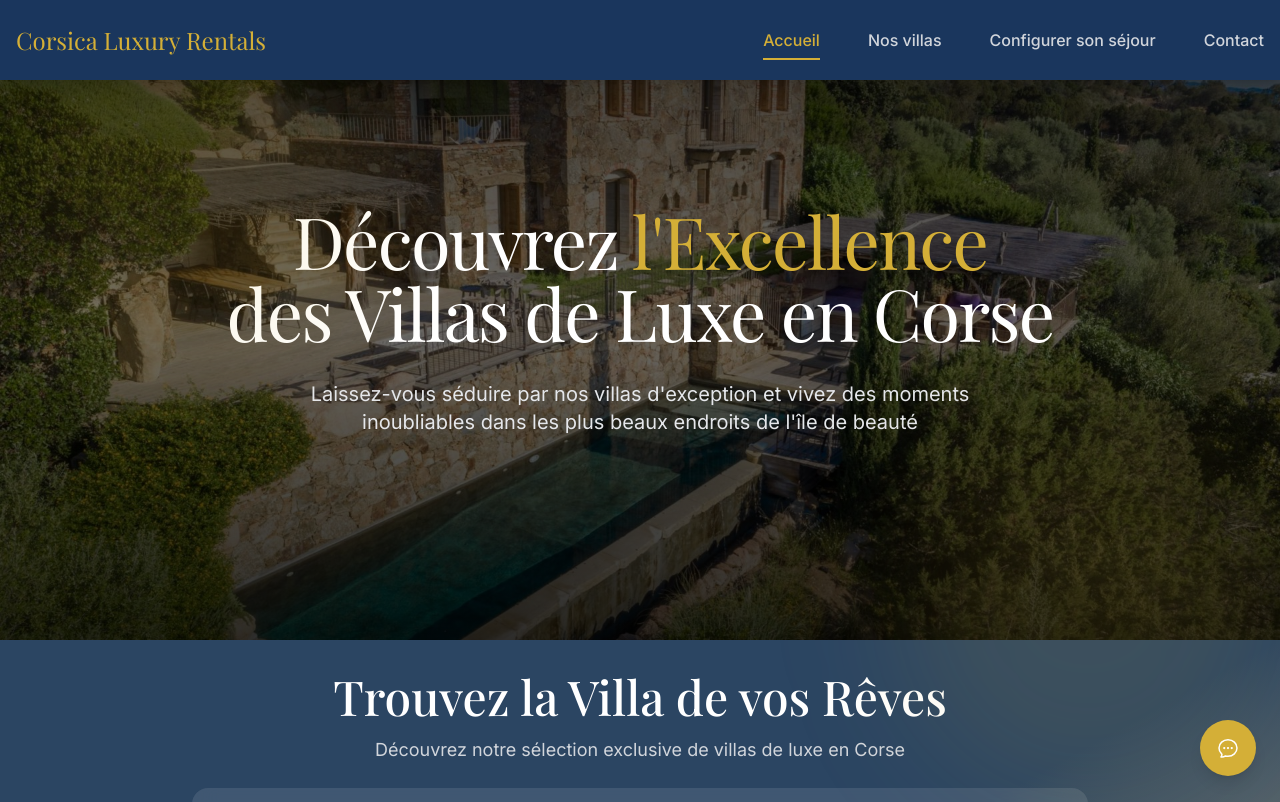
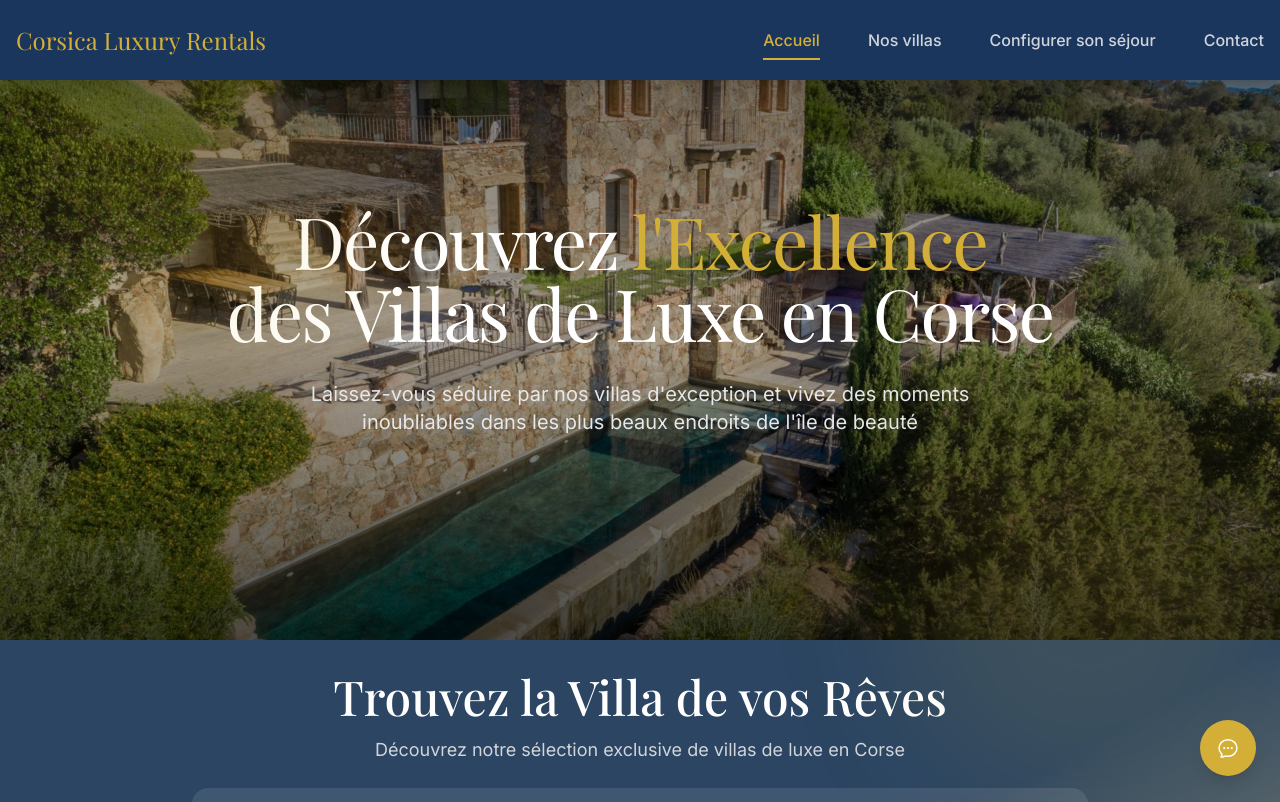
Before and after one commit to Cid57/Corsica-Luxury-Rentals, a Next.js app: page / in a window 1280 px wide. Shown: the top 802 px of the page. Built offline with nearby package versions, Linux system fonts and the light colour scheme.

Commit message:
fix: corriger les chemins d'images pour GitHub Pages

```diff
--- a/src/components/home/Hero.tsx
+++ b/src/components/home/Hero.tsx
@@ -8,22 +8,16 @@ import Image from 'next/image';
 import { getImagePath } from '@/utils/imagePath';
 
 export default function Hero() {
+  const backgroundImageStyle = {
+    backgroundImage: `url(${process.env.NODE_ENV === 'production' ? '/Corsica-Luxury-Rentals' : ''}/images/porto-vecchio-1.jpg)`,
+    backgroundSize: 'cover',
+    backgroundPosition: '50% 30%',
+  };
+
   return (
     <>
       {/* Hero section avec image */}
-      <section className="relative h-[80vh]">
-        {/* Image de fond */}
-        <div className="absolute inset-0">
-          <Image
-            src={getImagePath('/images/porto-vecchio-1.jpg')}
-            alt="Vue de Porto-Vecchio"
-            fill
-            priority
-            className="object-cover brightness-[0.6]"
-            style={{ objectPosition: '50% 30%' }}
-          />
-        </div>
-
+      <section className="relative h-[80vh]" style={backgroundImageStyle}>
         {/* Overlay graduel */}
         <div className="absolute inset-0 bg-gradient-to-b from-black/60 via-black/30 to-black/70" />
 
--- a/src/components/villa/AmenitiesList.tsx
+++ b/src/components/villa/AmenitiesList.tsx
@@ -9,23 +9,21 @@ interface AmenitiesListProps {
   amenities: string[];
 }
 
-export default function AmenitiesList({ amenities }: AmenitiesListProps) {
+export default function AmenitiesList({ amenities }: { amenities: string[] }) {
   return (
-    <div className="grid grid-cols-2 md:grid-cols-3 gap-4">
+    <div className="grid grid-cols-2 md:grid-cols-3 gap-3">
       {amenities.map((amenity, index) => (
-        <motion.div
+        <div
           key={index}
-          className="flex items-center gap-2 p-3 bg-gray-50 rounded-xl"
-          initial={{ opacity: 0, y: 20 }}
-          animate={{ opacity: 1, y: 0 }}
-          transition={{ delay: index * 0.1 }}
+          className="flex items-center gap-2 p-2 rounded-lg bg-gray-50 hover:bg-gray-100 transition-colors duration-300"
         >
           {amenity === 'WiFi' && <BsWifi className="w-5 h-5 text-gray-600" />}
           {amenity === 'Piscine' && <TbPool className="w-5 h-5 text-gray-600" />}
           {amenity === 'Animaux acceptés' && <MdPets className="w-5 h-5 text-gray-600" />}
           {amenity === 'Service de ménage' && <MdOutlineCleaningServices className="w-5 h-5 text-gray-600" />}
-          <span>{amenity}</span>
-        </motion.div>
+          {!(amenity === 'WiFi' || amenity === 'Piscine' || amenity === 'Animaux acceptés' || amenity === 'Service de ménage') && <span className="w-1.5 h-1.5 rounded-full bg-luxury-gold"></span>}
+          <span className="text-xs text-gray-600">{amenity}</span>
+        </div>
       ))}
     </div>
   );
--- a/src/components/villa/BookingFormWrapper.tsx
+++ b/src/components/villa/BookingFormWrapper.tsx
@@ -2,6 +2,7 @@
 
 import { Villa } from '@/types/villa';
 import BookingForm from '@/components/booking/BookingForm';
+import { FaInfoCircle } from 'react-icons/fa';
 
 interface BookingFormWrapperProps {
   villa: Villa;
@@ -9,9 +10,38 @@ interface BookingFormWrapperProps {
 
 export default function BookingFormWrapper({ villa }: BookingFormWrapperProps) {
   return (
-    <BookingForm
-      villaId={villa.id}
-      pricePerNight={villa.pricePerNight}
-    />
+    <div className="bg-white rounded-xl shadow-sm border border-gray-100 p-6">
+      <div className="flex items-center justify-between mb-4">
+        <div>
+          <span className="text-2xl font-serif text-gray-900">{villa.pricePerNight}€</span>
+          <span className="text-sm text-gray-500 ml-1">/ nuit</span>
+        </div>
+        <div className="px-3 py-1 bg-luxury-gold/10 text-luxury-gold rounded-full text-xs font-medium">
+          Disponible
+        </div>
+      </div>
+
+      <div className="space-y-4">
+        <div className="p-3 rounded-lg bg-gray-50 border border-gray-100">
+          <div className="flex items-center gap-2 text-gray-600 mb-1">
+            <FaInfoCircle className="text-luxury-gold w-4 h-4" />
+            <span className="text-xs font-medium">Informations</span>
+          </div>
+          <ul className="text-xs text-gray-500 space-y-1">
+            <li>• Check-in: 15h00</li>
+            <li>• Check-out: 11h00</li>
+          </ul>
+        </div>
+
+        <BookingForm
+          villaId={villa.id}
+          pricePerNight={villa.pricePerNight}
+        />
+
+        <p className="text-center text-xs text-gray-500">
+          Vous ne serez pas débité immédiatement
+        </p>
+      </div>
+    </div>
   );
 }
--- a/src/components/villa/VillaCard.tsx
+++ b/src/components/villa/VillaCard.tsx
@@ -11,7 +11,7 @@ interface VillaCardProps {
 
 export default function VillaCard({ villa }: VillaCardProps) {
   return (
-    <Link href={`/villas/${villa.id}`} className="group mx-auto w-full max-w-md">
+    <Link href={`/villas/${villa.id}/reservation`} className="group mx-auto w-full max-w-md">
       <div className="bg-white rounded-2xl overflow-hidden shadow-sm hover:shadow-xl transition-all duration-300">
         <div className="relative h-72">
           <div className="absolute top-4 right-4 z-10">
--- a/src/data/villas.ts
+++ b/src/data/villas.ts
@@ -1,4 +1,6 @@
 import { Villa } from '@/types/villa';
+
+const basePath = process.env.NODE_ENV === 'production' ? '/Corsica-Luxury-Rentals' : '';
 
 export const villas: Villa[] = [
   {
@@ -8,8 +10,8 @@ export const villas: Villa[] = [
     description: "Villa de charme située dans la vieille ville de Bonifacio avec vue imprenable sur les falaises.",
     pricePerNight: 950,
     images: [
-      "/images/bonifacio-1.jpg",
-      "/images/house-1.jpg"
+      `${basePath}/images/bonifacio-1.jpg`,
+      `${basePath}/images/house-1.jpg`
     ],
     bedrooms: 3,
     bathrooms: 2,
@@ -25,8 +27,8 @@ export const villas: Villa[] = [
     description: "Magnifique villa contemporaine avec accès direct à la plage de Santa Giulia.",
     pricePerNight: 1200,
     images: [
-      "/images/porto-vecchio-1.jpg",
-      "/images/porto-vecchio-2.jpg"
+      `${basePath}/images/porto-vecchio-1.jpg`,
+      `${basePath}/images/porto-vecchio-2.jpg`
     ],
     bedrooms: 4,
     bathrooms: 3,
@@ -42,8 +44,8 @@ export const villas: Villa[] = [
     description: "Villa d'exception nichée dans les hauteurs de Bonifacio avec vue panoramique sur la mer.",
     pricePerNight: 1100,
     images: [
-      "/images/house-1.jpg",
-      "/images/house-2.jpg"
+      `${basePath}/images/house-1.jpg`,
+      `${basePath}/images/house-2.jpg`
     ],
     bedrooms: 3,
     bathrooms: 2,
@@ -59,8 +61,8 @@ export const villas: Villa[] = [
     description: "Villa moderne avec piscine chauffée, située à quelques minutes des plus belles plages.",
     pricePerNight: 850,
     images: [
-      "/images/house-2.jpg",
-      "/images/house-3.jpg"
+      `${basePath}/images/house-2.jpg`,
+      `${basePath}/images/house-3.jpg`
     ],
     bedrooms: 2,
     bathrooms: 2,
@@ -76,8 +78,8 @@ export const villas: Villa[] = [
     description: "Élégante villa avec vue sur le port de plaisance de Bonifacio.",
     pricePerNight: 980,
     images: [
-      "/images/marina.jpg",
-      "/images/house-1.jpg"
+      `${basePath}/images/marina.jpg`,
+      `${basePath}/images/house-1.jpg`
     ],
     bedrooms: 3,
     bathrooms: 2,
@@ -93,8 +95,8 @@ export const villas: Villa[] = [
     description: "Villa de luxe face à la baie de Calvi avec vue imprenable sur la citadelle.",
     pricePerNight: 1300,
     images: [
-      "/images/house-1.jpg",
-      "/images/house-2.jpg"
+      `${basePath}/images/house-1.jpg`,
+      `${basePath}/images/house-2.jpg`
     ],
     bedrooms: 5,
     bathrooms: 4,
@@ -110,8 +112,8 @@ export const villas: Villa[] = [
     description: "Charmante villa avec vue sur le golfe de Saint-Florent et les vignobles du Patrimonio.",
     pricePerNight: 890,
     images: [
-      "/images/Saint-florent.jpg",
-      "/images/house-3.jpg"
+      `${basePath}/images/Saint-florent.jpg`,
+      `${basePath}/images/house-3.jpg`
     ],
     bedrooms: 3,
     bathrooms: 2,
@@ -127,8 +129,8 @@ export const villas: Villa[] = [
     description: "Villa de prestige située dans un domaine privé, à proximité de la plage de Palombaggia.",
     pricePerNight: 1400,
     images: [
-      "/images/porto-vecchio-2.jpg",
-      "/images/house-1.jpg"
+      `${basePath}/images/porto-vecchio-2.jpg`,
+      `${basePath}/images/house-1.jpg`
     ],
     bedrooms: 4,
     bathrooms: 3,
@@ -144,8 +146,8 @@ export const villas: Villa[] = [
     description: "Somptueuse villa avec vue panoramique sur le golfe d'Ajaccio et les îles Sanguinaires.",
     pricePerNight: 1600,
     images: [
-      "/images/house-1.jpg",
-      "/images/house-2.jpg"
+      `${basePath}/images/house-1.jpg`,
+      `${basePath}/images/house-2.jpg`
     ],
     bedrooms: 6,
     bathrooms: 5,
@@ -161,8 +163,8 @@ export const villas: Villa[] = [
     description: "Villa contemporaine surplombant la baie de L'Île-Rousse avec accès privé à la plage.",
     pricePerNight: 1150,
     images: [
-      "/images/house-2.jpg",
-      "/images/house-3.jpg"
+      `${basePath}/images/house-2.jpg`,
+      `${basePath}/images/house-3.jpg`
     ],
     bedrooms: 4,
     bathrooms: 3,
@@ -178,8 +180,8 @@ export const villas: Villa[] = [
     description: "Élégante villa de style toscan avec vue sur le vieux port de Bastia.",
     pricePerNight: 980,
     images: [
-      "/images/house-3.jpg",
-      "/images/house-1.jpg"
+      `${basePath}/images/house-3.jpg`,
+      `${basePath}/images/house-1.jpg`
     ],
     bedrooms: 3,
     bathrooms: 2,
@@ -195,8 +197,8 @@ export const villas: Villa[] = [
     description: "Villa moderne avec vue imprenable sur le golfe de Propriano et accès direct à la plage.",
     pricePerNight: 1100,
     images: [
-      "/images/house-1.jpg",
-      "/images/house-2.jpg"
+      `${basePath}/images/house-1.jpg`,
+      `${basePath}/images/house-2.jpg`
     ],
     bedrooms: 4,
     bathrooms: 3,
--- a/src/utils/imagePath.ts
+++ b/src/utils/imagePath.ts
@@ -1,12 +1,4 @@
 export function getImagePath(path: string): string {
-  // S'assurer que le chemin commence par un slash
-  const normalizedPath = path.startsWith('/') ? path : `/${path}`;
-
-  // En production (GitHub Pages), ajouter le préfixe
-  if (process.env.NODE_ENV === 'production') {
-    return `/Corsica-Luxury-Rentals${normalizedPath}`;
-  }
-
-  // En développement, utiliser le chemin normalisé
-  return normalizedPath;
+  const basePath = process.env.NODE_ENV === 'production' ? '/Corsica-Luxury-Rentals' : '';
+  return `${basePath}${path}`;
 }
```
Also changed, not shown: src/app/villas/[id]/reservation/page.tsx (+39 -34 lines), src/app/villas/search/page.tsx (+18 -6 lines).
